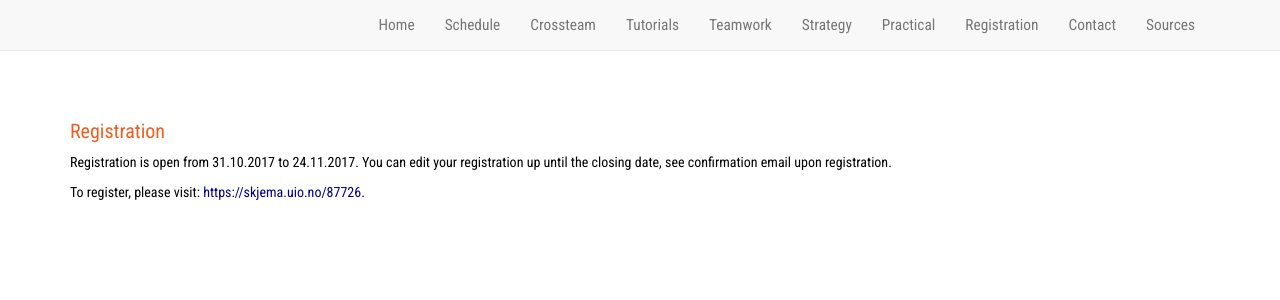
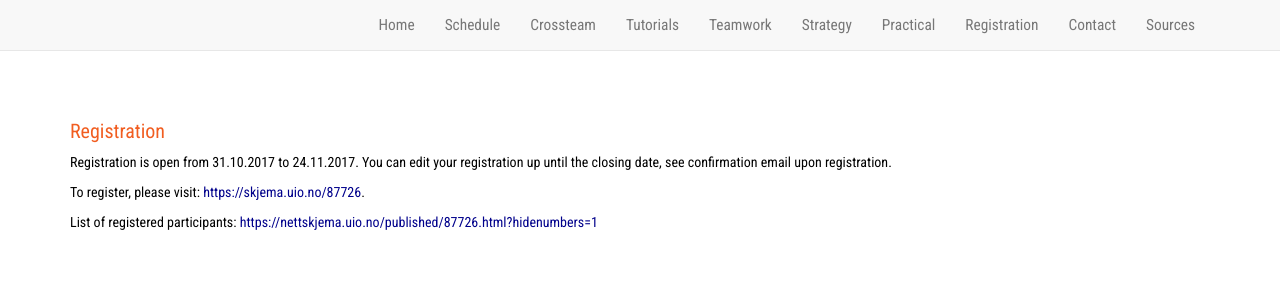
Before and after one commit to neicnordic/ahm18.neic.nordforsk.org, a Jekyll site: the page built from registration.md, in a window 1280 px wide. Shown: the top 300 px of the page. Built offline with Jekyll 4.4.1, drawn with Linux system fonts in a browser that asks for light colours; nearby versions of some CDN libraries; our own code applies the rules of GitHub Pages for plain Markdown files.

Commit message:
Added link to list of registered participants

```diff
--- a/registration.md
+++ b/registration.md
@@ -7,3 +7,5 @@ include: default
 Registration is open from 31.10.2017 to 24.11.2017. You can edit your registration up until the closing date, see confirmation email upon registration.
 
 To register, please visit: [https://skjema.uio.no/87726](https://skjema.uio.no/87726).
+
+List of registered participants: [https://nettskjema.uio.no/published/87726.html?hidenumbers=1](https://nettskjema.uio.no/published/87726.html?hidenumbers=1)
```
